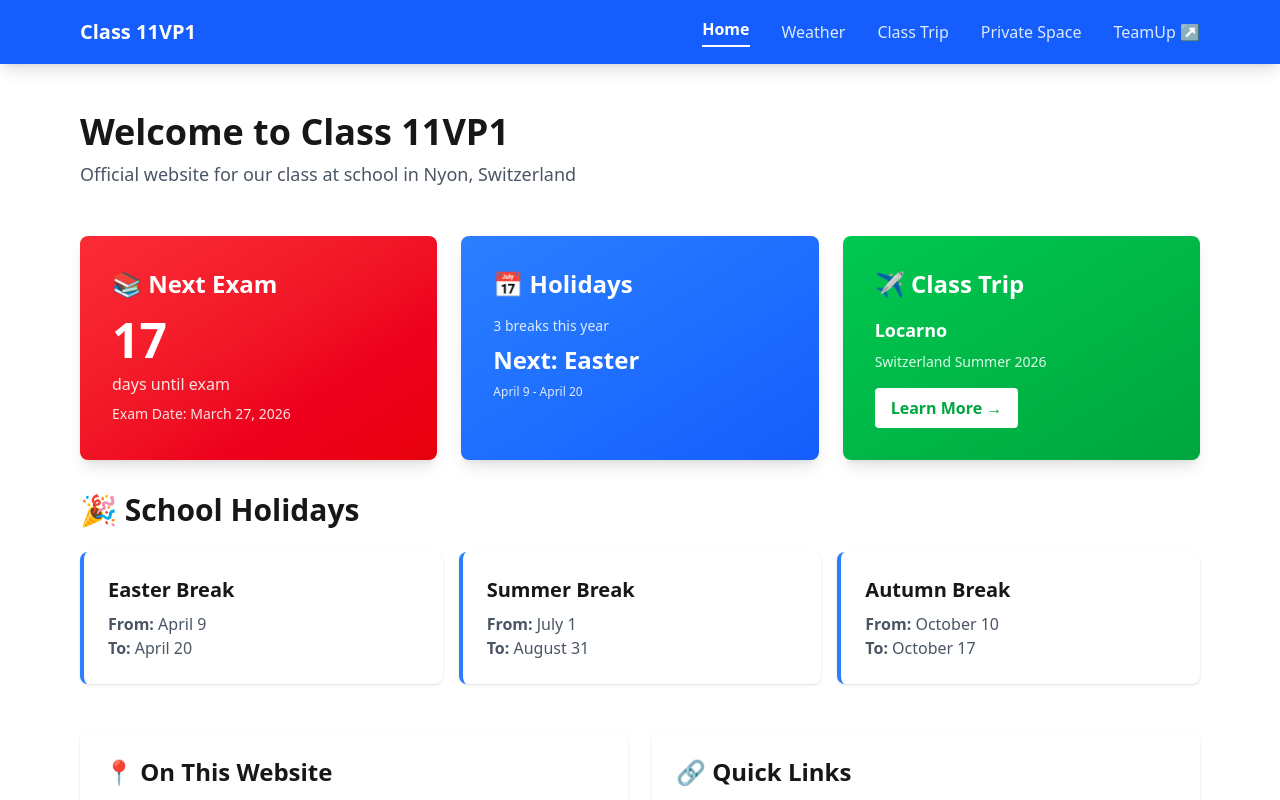
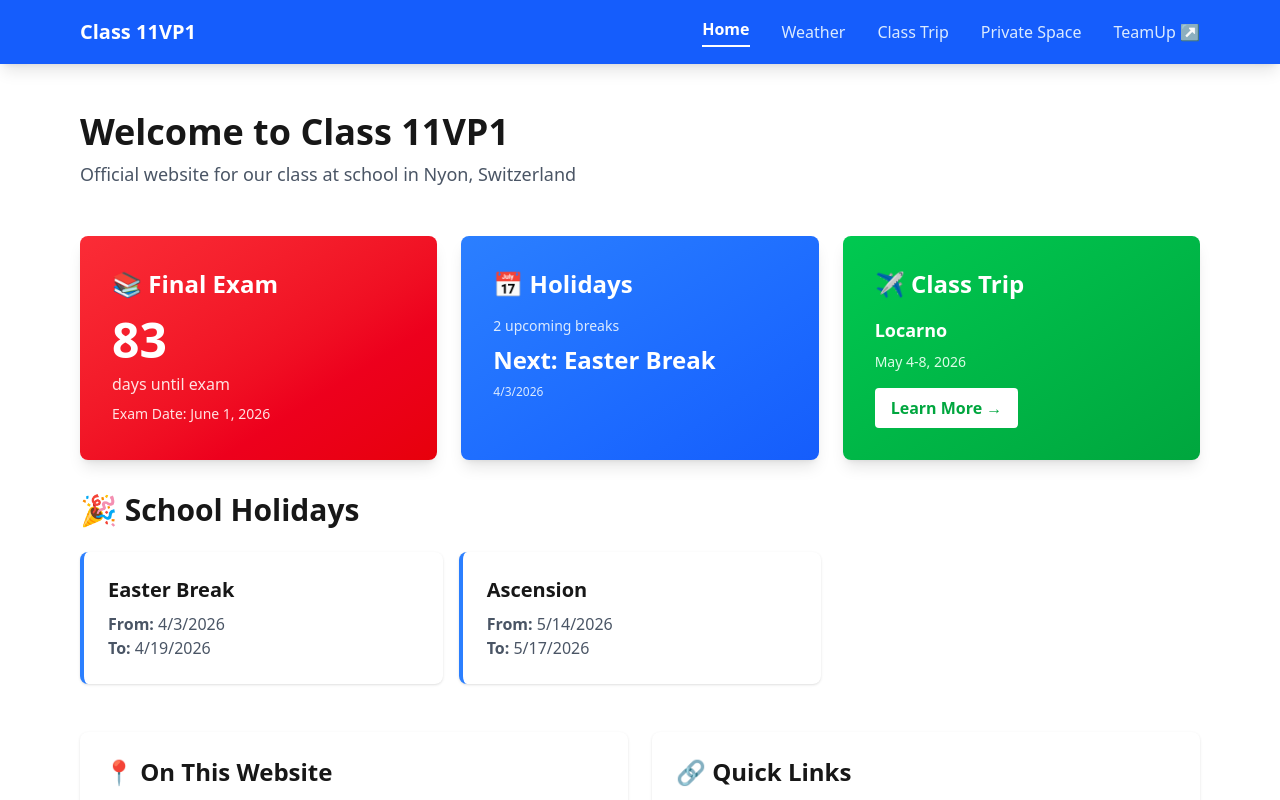
Before and after one commit to albertodicaprio/site11vp1-nextjs, a Next.js app: page / in a window 1280 px wide. Shown: the top 800 px of the page. Built offline with nearby package versions, Linux system fonts and the light colour scheme.

Commit message:
added phase 3 and a bit of 4

```diff
--- a/app/page.tsx
+++ b/app/page.tsx
@@ -1,24 +1,10 @@
 import Link from 'next/link';
-
-function calculateDayUntil(targetDate: Date): number {
-  const today = new Date();
-  today.setHours(0, 0, 0, 0);
-  targetDate.setHours(0, 0, 0, 0);
-  const diffTime = targetDate.getTime() - today.getTime();
-  const diffDays = Math.ceil(diffTime / (1000 * 60 * 60 * 24));
-  return Math.max(0, diffDays);
-}
+import { calculateDaysUntil, exams, getUpcomingHolidays } from '@/data/events';
 
 export default function Home() {
-  // Placeholder dates - update with real dates in Phase 6
-  const nextExamDate = new Date('2026-03-27');
-  const daysUntilExam = calculateDayUntil(nextExamDate);
-
-  const holidays = [
-    { name: 'Easter Break', startDate: 'April 9', endDate: 'April 20' },
-    { name: 'Summer Break', startDate: 'July 1', endDate: 'August 31' },
-    { name: 'Autumn Break', startDate: 'October 10', endDate: 'October 17' },
-  ];
+  const nextExam = exams[0];
+  const daysUntilExam = calculateDaysUntil(nextExam.date);
+  const upcomingHolidays = getUpcomingHolidays(3).filter(h => h.name !== 'Class Trip - Locarno');
 
   return (
     <div className="max-w-6xl mx-auto px-4 py-12">
@@ -30,25 +16,25 @@ export default function Home() {
       {/* Exam Countdown Card */}
       <div className="grid grid-cols-1 md:grid-cols-3 gap-6 mb-8">
         <div className="bg-gradient-to-br from-red-500 to-red-600 text-white p-8 rounded-lg shadow-lg">
-          <h2 className="text-2xl font-semibold mb-4">📚 Next Exam</h2>
+          <h2 className="text-2xl font-semibold mb-4">📚 {nextExam.name}</h2>
           <p className="text-5xl font-bold mb-2">{daysUntilExam}</p>
           <p className="text-red-100 mb-2">days until exam</p>
-          <p className="text-sm text-red-100">Exam Date: March 27, 2026</p>
+          <p className="text-sm text-red-100">Exam Date: {new Date(nextExam.date).toLocaleDateString('en-US', { year: 'numeric', month: 'long', day: 'numeric' })}</p>
         </div>
 
         {/* Quick Stats */}
         <div className="bg-gradient-to-br from-blue-500 to-blue-600 text-white p-8 rounded-lg shadow-lg">
           <h2 className="text-2xl font-semibold mb-4">📅 Holidays</h2>
-          <p className="text-sm text-blue-100 mb-2">{holidays.length} breaks this year</p>
-          <p className="text-2xl font-bold mb-2">Next: Easter</p>
-          <p className="text-xs text-blue-100">April 9 - April 20</p>
+          <p className="text-sm text-blue-100 mb-2">{upcomingHolidays.length} upcoming breaks</p>
+          <p className="text-2xl font-bold mb-2">Next: {upcomingHolidays[0]?.name || 'N/A'}</p>
+          <p className="text-xs text-blue-100">{upcomingHolidays[0] ? new Date(upcomingHolidays[0].startDate).toLocaleDateString() : ''}</p>
         </div>
 
         {/* Class Trip */}
         <div className="bg-gradient-to-br from-green-500 to-green-600 text-white p-8 rounded-lg shadow-lg">
           <h2 className="text-2xl font-semibold mb-4">✈️ Class Trip</h2>
           <p className="text-lg font-bold mb-2">Locarno</p>
-          <p className="text-sm text-green-100 mb-4">Switzerland Summer 2026</p>
+          <p className="text-sm text-green-100 mb-4">May 4-8, 2026</p>
           <Link href="/class-trip" className="inline-block bg-white text-green-600 px-4 py-2 rounded font-semibold hover:bg-green-50 transition-colors">
             Learn More →
           </Link>
@@ -59,14 +45,14 @@ export default function Home() {
       <div className="mb-12">
         <h2 className="text-3xl font-bold mb-6">🎉 School Holidays</h2>
         <div className="grid grid-cols-1 md:grid-cols-3 gap-4">
-          {holidays.map((holiday, idx) => (
+          {upcomingHolidays.map((holiday, idx) => (
             <div key={idx} className="bg-white p-6 rounded-lg shadow border-l-4 border-blue-500">
               <h3 className="text-xl font-semibold mb-2">{holiday.name}</h3>
               <p className="text-gray-600">
-                <strong>From:</strong> {holiday.startDate}
+                <strong>From:</strong> {new Date(holiday.startDate).toLocaleDateString()}
               </p>
               <p className="text-gray-600">
-                <strong>To:</strong> {holiday.endDate}
+                <strong>To:</strong> {new Date(holiday.endDate).toLocaleDateString()}
               </p>
             </div>
           ))}
--- /dev/null
+++ b/data/events.ts
@@ -0,0 +1,105 @@
+/**
+ * Event dates for Class 11VP1
+ * Includes exam dates and school holidays
+ */
+
+export interface Holiday {
+  name: string;
+  startDate: string; // ISO format: YYYY-MM-DD
+  endDate: string;
+  type: 'break' | 'single-day' | 'vacation';
+}
+
+export interface Exam {
+  name: string;
+  date: string; // ISO format: YYYY-MM-DD
+  subject?: string;
+}
+
+// Exam dates
+export const exams: Exam[] = [
+  {
+    name: 'Final Exam',
+    date: '2026-06-01',
+    subject: 'All subjects',
+  },
+];
+
+// School holidays and breaks
+export const holidays: Holiday[] = [
+  {
+    name: 'Easter Break',
+    startDate: '2026-04-03',
+    endDate: '2026-04-19',
+    type: 'break',
+  },
+  {
+    name: 'Class Trip - Locarno',
+    startDate: '2026-05-04',
+    endDate: '2026-05-08',
+    type: 'break',
+  },
+  {
+    name: 'Ascension',
+    startDate: '2026-05-14',
+    endDate: '2026-05-17',
+    type: 'break',
+  },
+  {
+    name: 'Day Off',
+    startDate: '2026-05-25',
+    endDate: '2026-05-25',
+    type: 'single-day',
+  },
+  {
+    name: 'Summer Vacation',
+    startDate: '2026-06-27',
+    endDate: '2026-08-31',
+    type: 'vacation',
+  },
+];
+
+/**
+ * Get next exam from today
+ */
+export function getNextExam(): Exam | null {
+  const today = new Date();
+  today.setHours(0, 0, 0, 0);
+
+  const futureExams = exams.filter(exam => {
+    const examDate = new Date(exam.date);
+    return examDate >= today;
+  });
+
+  return futureExams.length > 0 ? futureExams[0] : null;
+}
+
+/**
+ * Calculate days until a specific date
+ */
+export function calculateDaysUntil(targetDate: string): number {
+  const today = new Date();
+  today.setHours(0, 0, 0, 0);
+
+  const target = new Date(targetDate);
+  target.setHours(0, 0, 0, 0);
+
+  const diffTime = target.getTime() - today.getTime();
+  const diffDays = Math.ceil(diffTime / (1000 * 60 * 60 * 24));
+  return Math.max(0, diffDays);
+}
+
+/**
+ * Get upcoming holidays (next 3)
+ */
+export function getUpcomingHolidays(limit: number = 3): Holiday[] {
+  const today = new Date();
+  today.setHours(0, 0, 0, 0);
+
+  const upcoming = holidays.filter(holiday => {
+    const endDate = new Date(holiday.endDate);
+    return endDate >= today;
+  });
+
+  return upcoming.slice(0, limit);
+}
--- /dev/null
+++ b/data/tripDays.ts
@@ -0,0 +1,118 @@
+/**
+ * Class trip itinerary for Locarno
+ * May 4-8, 2026
+ */
+
+export interface Activity {
+  time: string; // HH:MM format
+  name: string;
+}
+
+export interface TripDay {
+  day: number;
+  date: string; // ISO format: YYYY-MM-DD
+  title: string;
+  icon: string;
+  activities: Activity[];
+}
+
+export const tripDays: TripDay[] = [
+  {
+    day: 1,
+    date: '2026-05-04',
+    title: 'Arrival & Settling In',
+    icon: '🚂',
+    activities: [
+      { time: '09:00', name: 'Depart from Nyon' },
+      { time: '12:00', name: 'Lunch stop' },
+      { time: '14:00', name: 'Arrive in Locarno' },
+      { time: '15:00', name: 'Check into accommodations' },
+      { time: '16:00', name: 'Welcome tour of town' },
+      { time: '19:00', name: 'Welcome dinner' },
+    ],
+  },
+  {
+    day: 2,
+    date: '2026-05-05',
+    title: 'Lake Maggiore Activities',
+    icon: '🏊',
+    activities: [
+      { time: '08:00', name: 'Breakfast' },
+      { time: '09:30', name: 'Boat tour on Lago Maggiore' },
+      { time: '12:00', name: 'Lunch by the lake' },
+      { time: '14:00', name: 'Swimming or beach time' },
+      { time: '16:00', name: 'Free exploration time' },
+      { time: '19:00', name: 'Group dinner' },
+    ],
+  },
+  {
+    day: 3,
+    date: '2026-05-06',
+    title: 'Mountain & Culture',
+    icon: '⛰️',
+    activities: [
+      { time: '08:00', name: 'Breakfast' },
+      { time: '09:00', name: 'Cable car to Cardada mountain' },
+      { time: '11:00', name: 'Hiking and scenic views' },
+      { time: '13:00', name: 'Picnic lunch on mountain' },
+      { time: '15:00', name: 'Descend and visit local sites' },
+      { time: '19:00', name: 'Evening activity' },
+    ],
+  },
+  {
+    day: 4,
+    date: '2026-05-07',
+    title: 'Free Time & Local Exploration',
+    icon: '🗺️',
+    activities: [
+      { time: '08:00', name: 'Breakfast' },
+      { time: '09:00', name: 'Free time - explore Piazza Grande' },
+      { time: '12:00', name: 'Lunch (own choice)' },
+      { time: '14:00', name: 'Cultural visits or shopping' },
+      { time: '16:00', name: 'Relaxation time' },
+      { time: '19:30', name: 'Special group dinner' },
+    ],
+  },
+  {
+    day: 5,
+    date: '2026-05-08',
+    title: 'Return to Nyon',
+    icon: '🏠',
+    activities: [
+      { time: '08:00', name: 'Final breakfast in Locarno' },
+      { time: '10:00', name: 'Pack and final preparations' },
+      { time: '11:00', name: 'Depart Locarno' },
+      { time: '13:00', name: 'Lunch stop' },
+      { time: '15:00', name: 'Continue journey' },
+      { time: '17:00', name: 'Arrive back in Nyon' },
+    ],
+  },
+];
+
+/**
+ * Trip metadata
+ */
+export const tripInfo = {
+  destination: 'Locarno, Switzerland',
+  startDate: '2026-05-04',
+  endDate: '2026-05-08',
+  duration: '5 days / 4 nights',
+  elevation: '196m above sea level',
+  highlights: ['Lake Maggiore', 'Cardada Mountain', 'Piazza Grande', 'Local culture'],
+  whatToBring: [
+    'Passport and travel documents',
+    'Comfortable walking shoes',
+    'Swimsuit and sunscreen (SPF 30+)',
+    'Light jacket (evenings can be cool)',
+    'Personal medications',
+    'Backpack for daily activities',
+    'Cash and credit card',
+  ],
+};
+
+/**
+ * Get total number of activities
+ */
+export function getTotalActivities(): number {
+  return tripDays.reduce((sum, day) => sum + day.activities.length, 0);
+}
```
